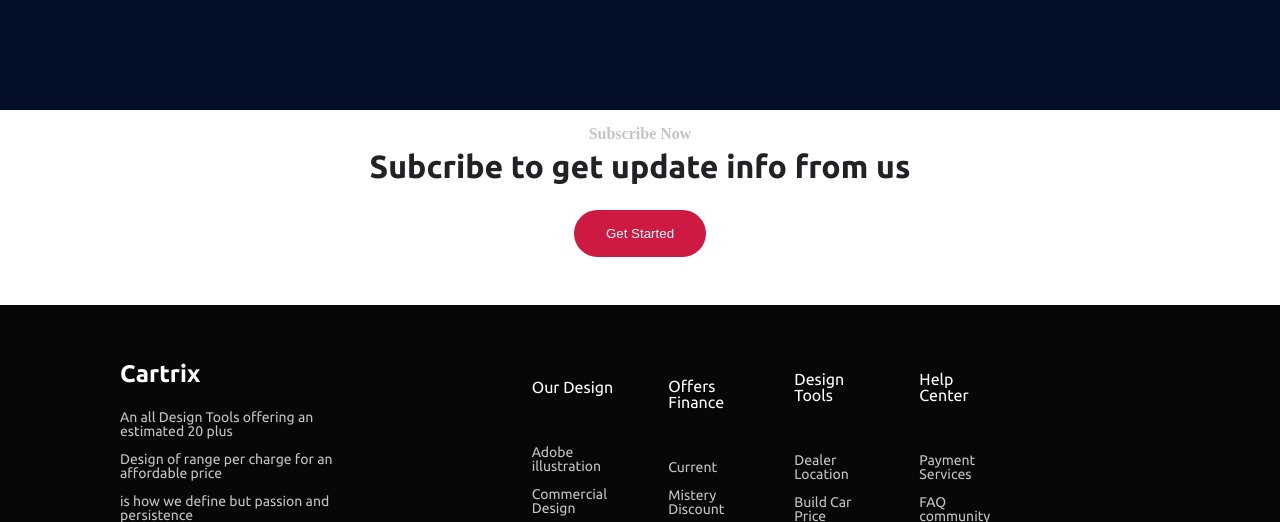
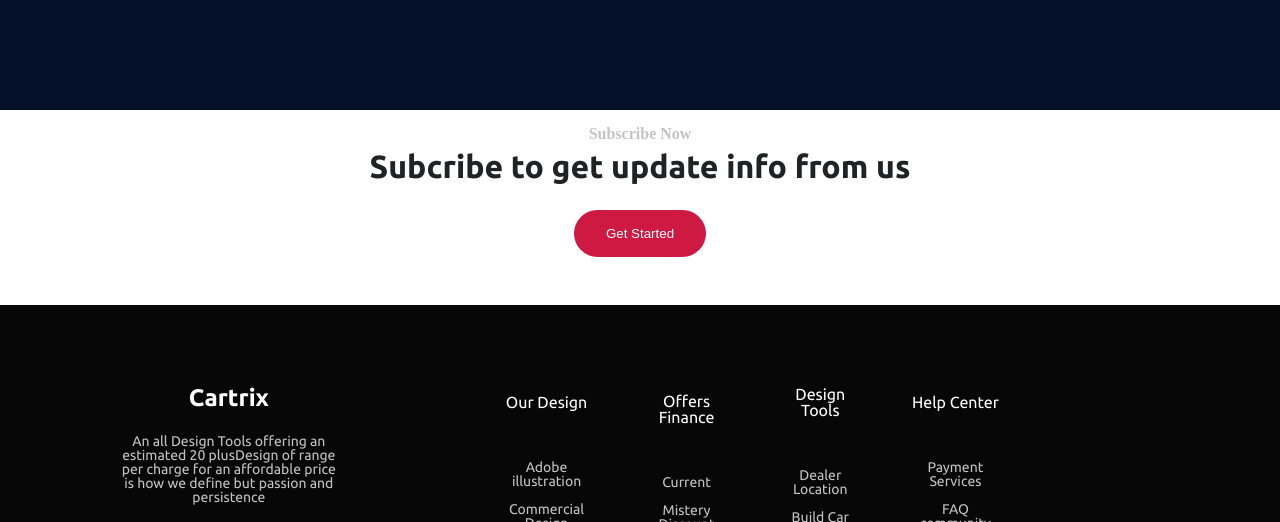
Before and after one commit to boatenganthony1995-cpu/FrelancerWebsite, a plain HTML site: page index.html in a window 1280 px wide. Shown: the part 4777-5299 px from the top of the page. Drawn offline with nearby package versions, Linux system fonts and the light colour scheme.

Commit message:
up date on footer

```diff
--- a/index.html
+++ b/index.html
@@ -344,7 +344,7 @@
                 <div class="footer-cartrix">
                     <h4 class="footer-text">Cartrix
                     <p class="footer-paragraph">An all Design Tools offering an estimated 20
-                        plus<br/><br/>Design of range per charge for an affordable price<br/><br/>
+                        plusDesign of range per charge for an affordable price
                         is how we define but passion and persistence
                     </p>
 
--- a/styles/footer.css
+++ b/styles/footer.css
@@ -17,13 +17,14 @@
 
 .footer-card2{
     display: flex;
-    flex-direction: row;
+    flex-direction: column;
     justify-content: space-between;
 
 }
 
 .footer-cartrix{
-    margin-bottom: 1.5rem;
+    text-align: center;
+    margin-bottom: 3rem;
     display: flex;
     flex-direction:column;
     gap:1rem;
@@ -32,25 +33,28 @@
 
 .footer-cartrix .footer-text{
     font-weight: 800;
-    font-size:1.5rem ;
+    font-size:2.5rem ;
     margin-bottom: 2rem;
 }
 
     .footer-text{
     font-weight: 400;
-    font-size: 0.7rem;
+    font-size: 2rem;
     line-height: 100%;
     color:#fff;
     margin-bottom: 1.625rem;
+    margin-top: 1.5rem;
+    text-align: center;
 
 }
 
     .footer-paragraph {
     padding:1.5rem 0;
     font-weight: 400;
-    font-size: 0.5rem;
+    font-size: 1.5rem;
     line-height: 100%;
     color:#c4c4c4;
+    text-align: center;
 }
 .footer-txt-bottom{
     text-align: center;
@@ -95,6 +99,7 @@
     margin-bottom: 1.5rem;
     display: flex;
     flex-direction:column;
+    width: 16rem;
     gap:1rem;
     margin:0;
     }
@@ -121,6 +126,7 @@
     line-height: 100%;
     color:#c4c4c4;
 }
+
 .footer-txt-bottom{
     text-align: center;
     color:#c4c4c4;
```
